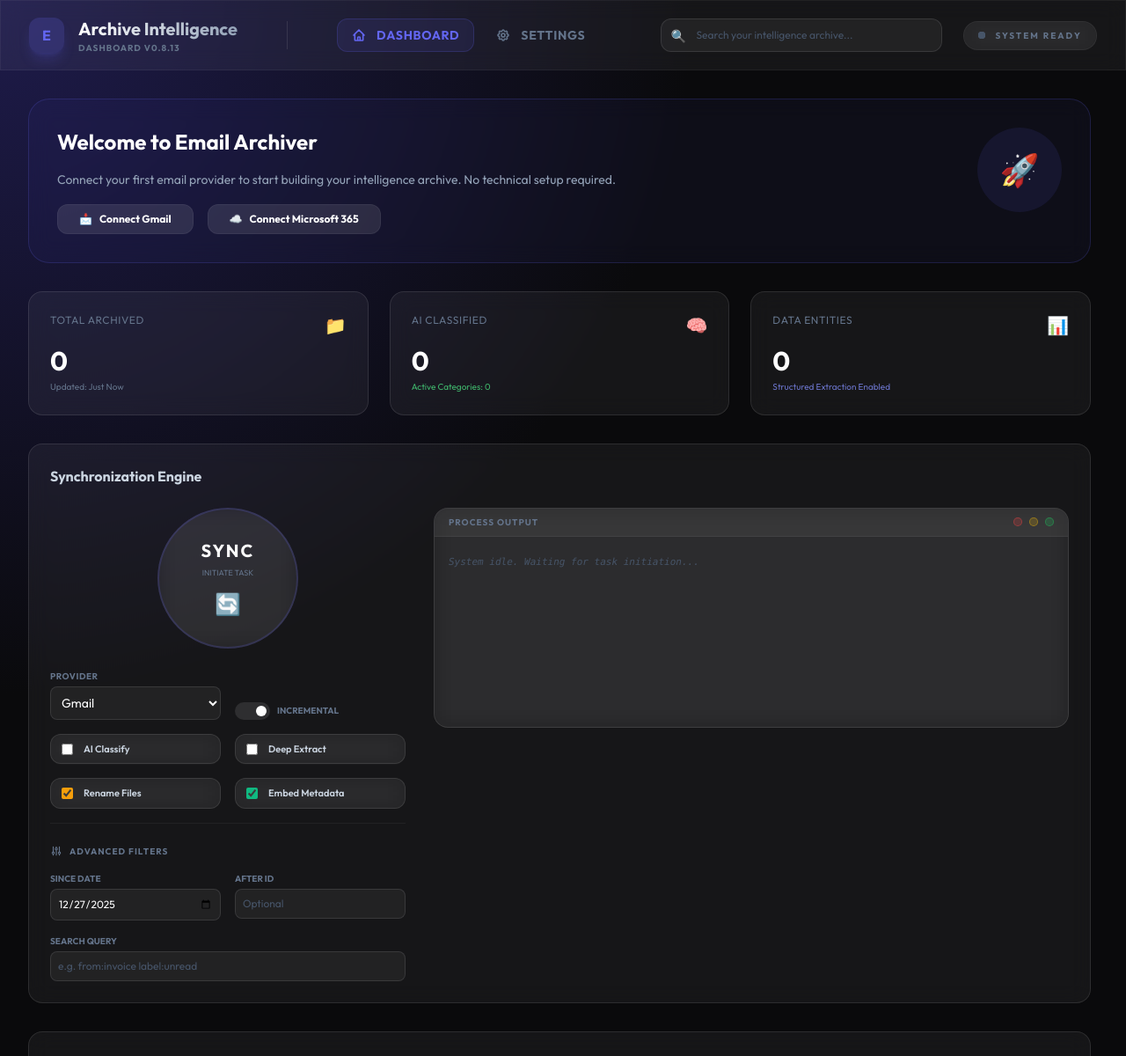
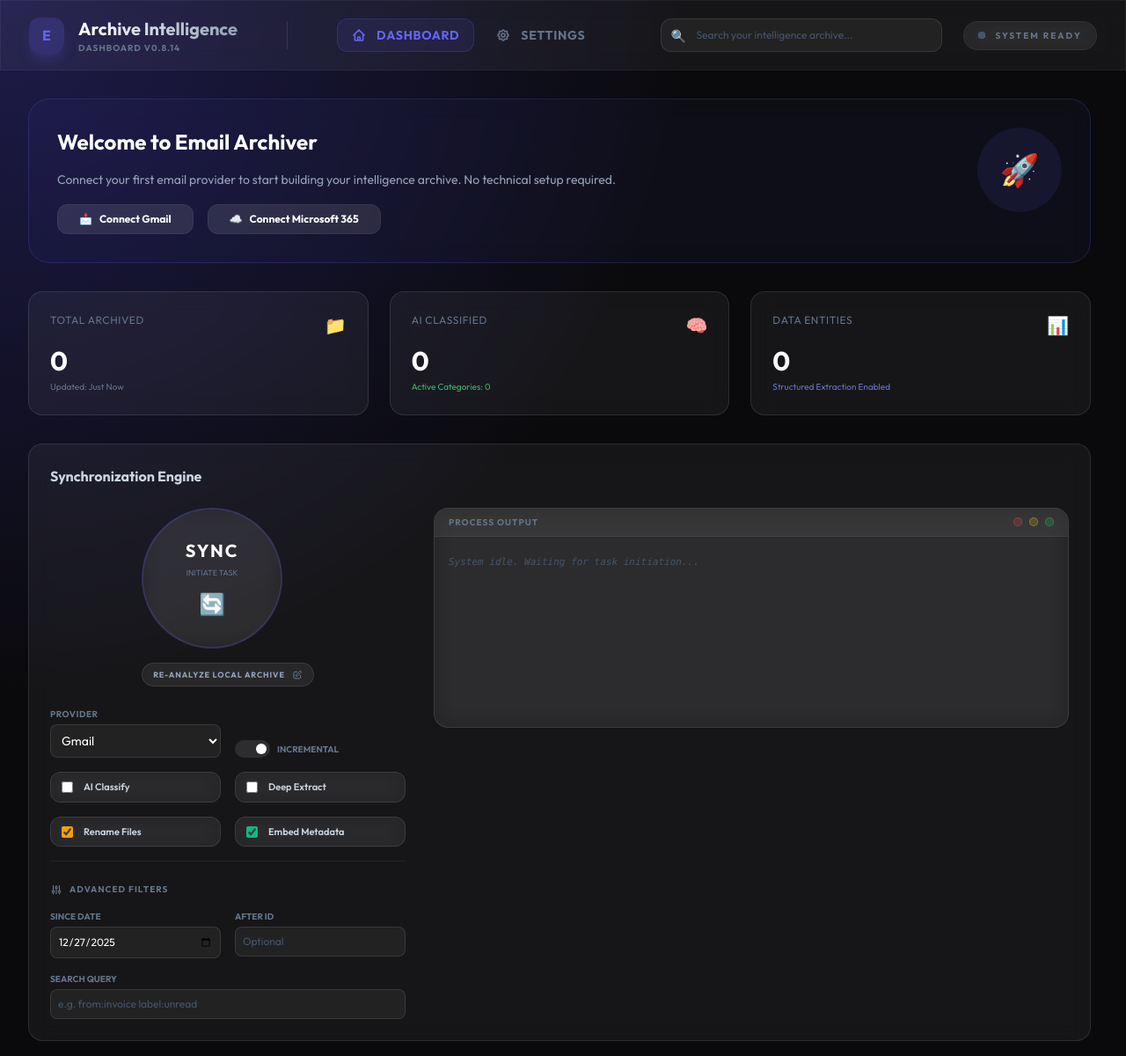
Before and after one commit to therealtimex/email-archiver, a FastAPI app: page / in a window 1280 px wide. Shown: the top 1200 px of the page at 88% size. Run offline with FastAPI, Linux system fonts and the light colour scheme; data that the repository does not hold is empty; some libraries are stand-ins or nearby versions.

Commit message:
feat: v0.8.14 implement re-analyze local archive feature

```diff
--- a/email_archiver/__init__.py
+++ b/email_archiver/__init__.py
@@ -1,2 +1,2 @@
 """Email-to-EML Secure Archiver"""
-__version__ = "0.8.13"
+__version__ = "0.8.14"
--- a/email_archiver/main.py
+++ b/email_archiver/main.py
@@ -141,7 +141,7 @@ def main():
     except Exception as e:
         logging.error(f"An unexpected error occurred: {e}")
 
-def run_archiver_logic(provider, incremental=True, classify=False, extract=False, since=None, after_id=None, query=None, rename=False, embed=False, llm_api_key=None, llm_model=None, llm_base_url=None):
+def run_archiver_logic(provider, incremental=True, classify=False, extract=False, since=None, after_id=None, query=None, rename=False, embed=False, llm_api_key=None, llm_model=None, llm_base_url=None, local_only=False):
     """Entry point for UI to run sync."""
     config = load_config(CONFIG_PATH)
 
@@ -178,7 +178,8 @@ def run_archiver_logic(provider, incremental=True, classify=False, extract=False
         llm_api_key=llm_api_key,
         llm_model=llm_model,
         llm_base_url=llm_base_url,
-        check_cancellation=check_ui_cancellation
+        check_cancellation=check_ui_cancellation,
+        local_only=local_only
     )
 
 def run_archiver_logic_internal(
--- a/email_archiver/server/app.py
+++ b/email_archiver/server/app.py
@@ -78,6 +78,7 @@ class SyncRequest(BaseModel):
     llm_base_url: Optional[str] = None
     llm_api_key: Optional[str] = None
     llm_model: Optional[str] = None
+    local_only: bool = False
 
 class AuthRequest(BaseModel):
     provider: str
@@ -212,7 +213,7 @@ async def get_stats():
 async def get_emails(limit: int = 50, skip: int = 0, search: Optional[str] = None):
     return db.get_emails(limit=limit, offset=skip, search_query=search)
 
-async def run_sync_task(provider: str, incremental: bool, classify: bool, extract: bool, rename: bool = False, embed: bool = False, since: Optional[str] = None, after_id: Optional[str] = None, query: Optional[str] = None, llm_base_url: Optional[str] = None, llm_api_key: Optional[str] = None, llm_model: Optional[str] = None):
+async def run_sync_task(provider: str, incremental: bool, classify: bool, extract: bool, rename: bool = False, embed: bool = False, since: Optional[str] = None, after_id: Optional[str] = None, query: Optional[str] = None, llm_base_url: Optional[str] = None, llm_api_key: Optional[str] = None, llm_model: Optional[str] = None, local_only: bool = False):
     global sync_status
     sync_status["is_running"] = True
     sync_status["is_cancelled"] = False # Reset cancellation state
@@ -227,7 +228,7 @@ async def run_sync_task(provider: str, incremental: bool, classify: bool, extrac
         logging.info(f"Initiating sync for provider: {provider}")
         from email_archiver.main import run_archiver_logic
 
-        await asyncio.to_thread(run_archiver_logic, provider, incremental, classify, extract, since, after_id, query, rename, embed, llm_api_key, llm_model, llm_base_url)
+        await asyncio.to_thread(run_archiver_logic, provider, incremental, classify, extract, since, after_id, query, rename, embed, llm_api_key, llm_model, llm_base_url, local_only)
 
         logging.info("Synchronization completed successfully.")
         sync_status["last_run"] = datetime.now().isoformat()
@@ -256,7 +257,8 @@ async def trigger_sync(request: SyncRequest, background_tasks: BackgroundTasks):
         request.query,
         request.llm_base_url,
         request.llm_api_key,
-        request.llm_model
+        request.llm_model,
+        request.local_only
     )
     return {"message": "Sync started"}
 
--- a/email_archiver/server/templates/index.html
+++ b/email_archiver/server/templates/index.html
@@ -242,6 +242,20 @@
                                         :class="status.is_running ? 'rotate-180 text-red-400' : 'group-hover:rotate-12'">
                                         🔄</div>
                                 </button>
+
+                                <button x-show="!status.is_running" @click="triggerSync(true)"
+                                    class="mt-4 flex items-center gap-2 px-3 py-1.5 rounded-full glass border border-white/10 hover:bg-white/10 transition-colors group/btn">
+                                    <span
+                                        class="text-[9px] font-bold text-slate-400 uppercase tracking-widest group-hover/btn:text-slate-200">Re-analyze
+                                        Local Archive</span>
+                                    <svg xmlns="http://www.w3.org/2000/svg"
+                                        class="w-3 h-3 text-slate-500 group-hover/btn:rotate-180 transition-transform"
+                                        fill="none" viewBox="0 0 24 24" stroke="currentColor">
+                                        <path stroke-linecap="round" stroke-linejoin="round" stroke-width="2"
+                                            d="M11 5H6a2 2 0 00-2 2v11a2 2 0 002 2h11a2 2 0 002-2v-5m-1.414-9.414a2 2 0 112.828 2.828L11.828 15H9v-2.828l8.586-8.586z" />
+                                    </svg>
+                                </button>
+
                                 <!-- Glow effect -->
                                 <div class="absolute inset-0 bg-primary/20 blur-3xl -z-0 opacity-0 group-hover:opacity-100 transition-opacity"
                                     :class="status.is_running ? 'opacity-100' : ''"></div>
@@ -840,7 +854,8 @@
                     embed: true,
                     since: new Date().toISOString().split('T')[0],
                     after_id: '',
-                    query: ''
+                    query: '',
+                    local_only: false
                 },
                 config: {
                     app: { download_dir: 'downloads/' },
@@ -1039,8 +1054,9 @@
                         this.appVersion = data.version;
                     } catch (e) { }
                 },
-                async triggerSync() {
+                async triggerSync(localOnly = false) {
                     try {
+                        this.syncConfig.local_only = localOnly;
                         // Sync current LLM settings to request
                         this.syncConfig.llm_base_url = this.config.classification.base_url;
                         this.syncConfig.llm_api_key = this.config.classification.api_key;
--- a/pyproject.toml
+++ b/pyproject.toml
@@ -1,6 +1,6 @@
 [project]
 name = "email-archiver"
-version = "0.8.13"
+version = "0.8.14"
 description = "Email-to-EML Secure Archiver"
 readme = "README.md"
 requires-python = ">=3.9"
```
Also changed, not shown: CHANGELOG.md, 1 other file.
